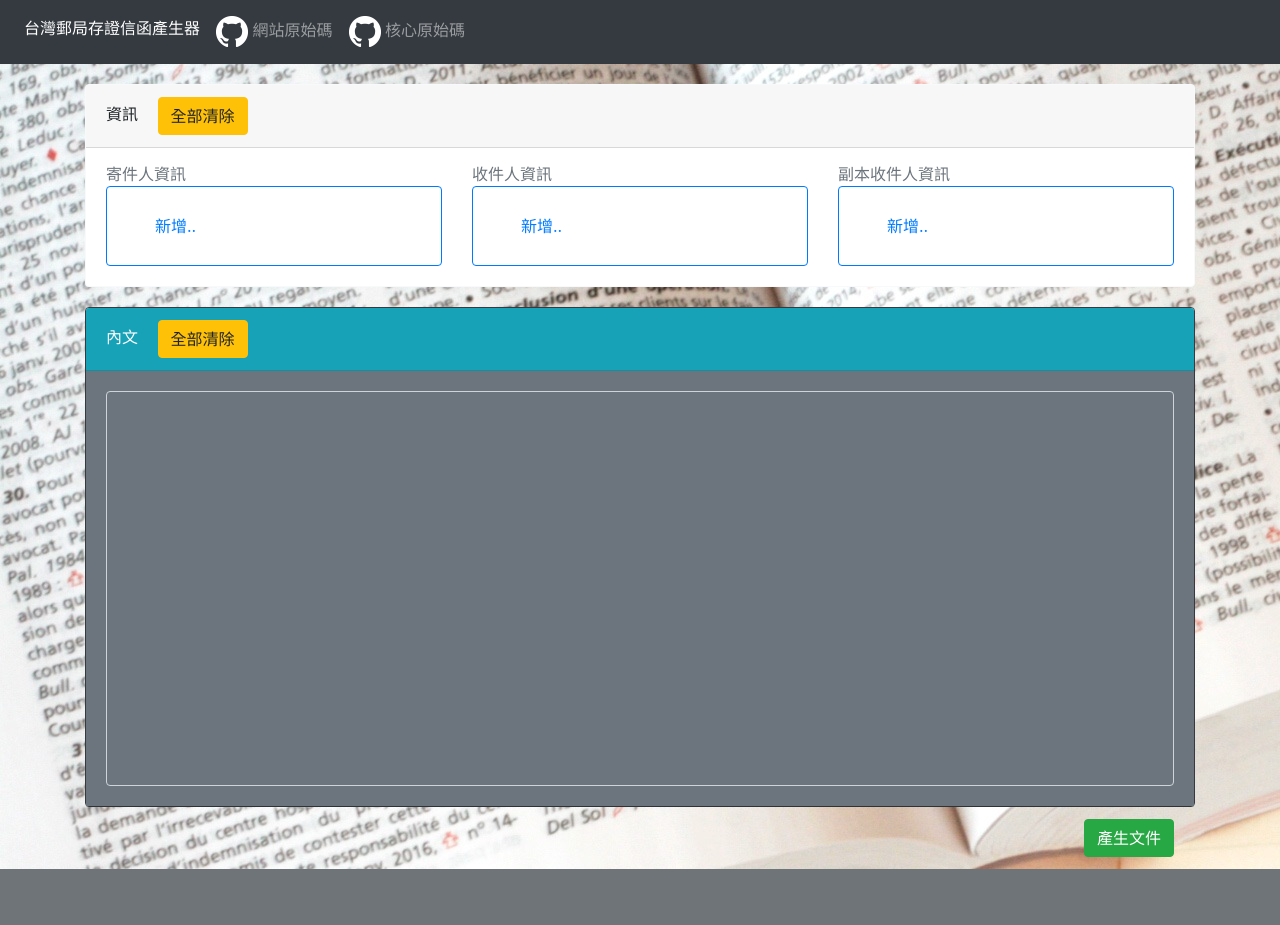
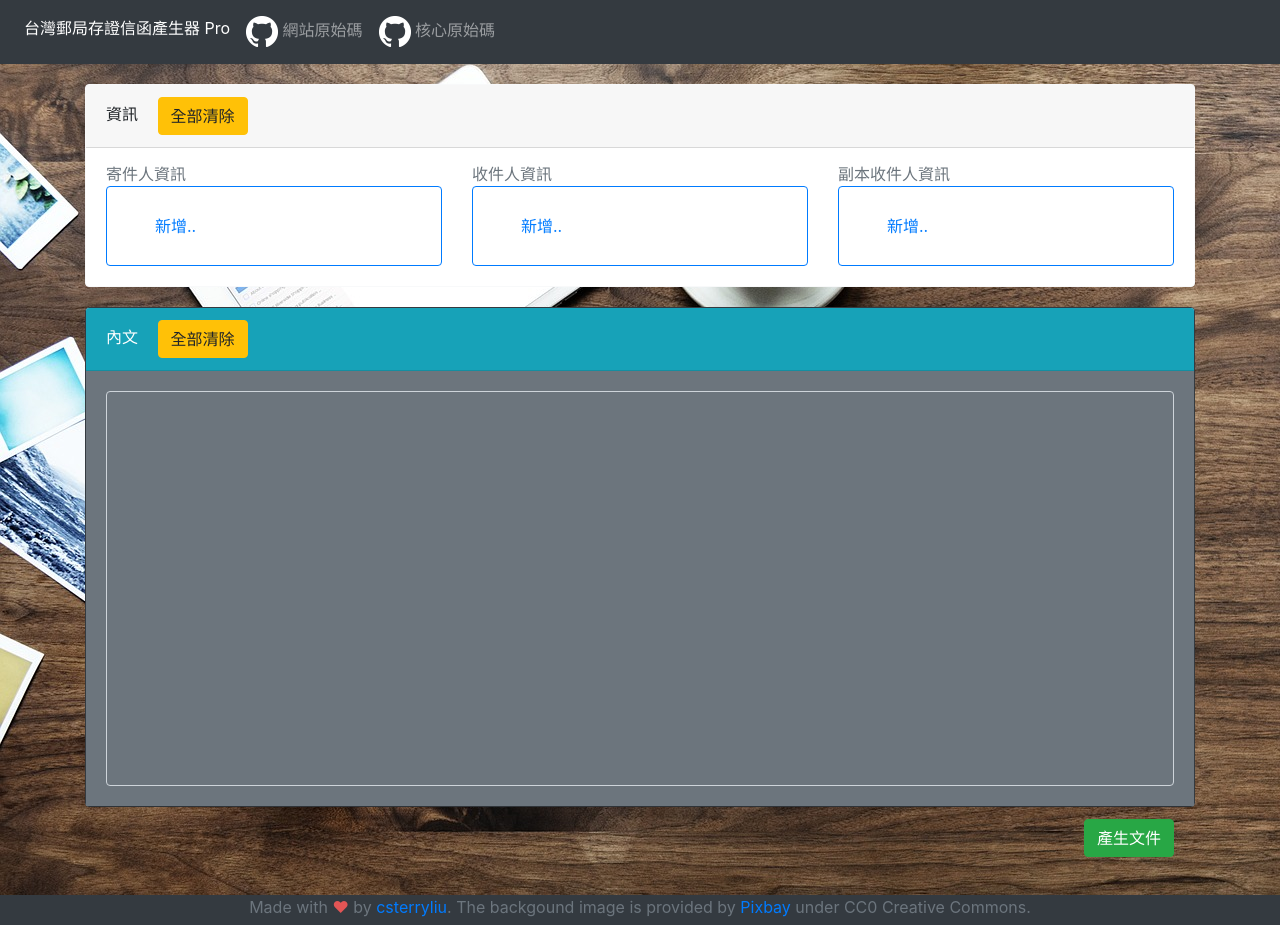
Before and after one commit to csterryliu/Legal-Attest-Letter-Generator-TW-Django, a Django app: page / in a window 1280 px wide. Before the commit the page ends 869 px from the top, so only its background shows below. Run offline with Django 3.2, Linux system fonts and the light colour scheme; some libraries are stand-ins or nearby versions.

Commit message:
Change background image and add footer

```diff
--- /dev/null
+++ b/lal_web/static/css/footer.css
@@ -0,0 +1,9 @@
+.footer {
+    width: 100%;
+    background-color:#343a40;
+    color: white;
+    text-align: center;
+    height: 30px;
+    position: relative;
+    margin-top: -12px;
+ }
--- a/lal_web/templates/main.html
+++ b/lal_web/templates/main.html
@@ -1,11 +1,12 @@
 <!DOCTYPE html>
 <html lang="zh-Hant-TW">
     <head>
-        <title>台灣郵局存證信函產生器</title>
+        <title>台灣郵局存證信函產生器 Pro</title>
         <meta charset="utf-8">
         <meta name="viewport" content="width=device-width, initial-scale=1">
         <script src="/static/third-party/jquery-3.3.1.min.js"></script>
         <link rel="stylesheet" href="/static/third-party/bootstrap/css/bootstrap.min.css">
+        <link rel="stylesheet" href="/static/css/footer.css">
         <script src="/static/third-party/bootstrap/js/bootstrap.min.js"></script>
 
         <!-- custom js -->
@@ -13,11 +14,11 @@
         <script src="/static/js/controls.js"></script>
     </head>
 
-    <body background="/static/img/study.jpg">
+    <body background="/static/img/coffee.jpg">
         <nav class="navbar navbar-expand-sm bg-dark navbar-dark">
             <ul class="navbar-nav">
                 <li class="nav-item active">
-                    <a class="nav-link" href="#">台灣郵局存證信函產生器</a>
+                    <a class="nav-link" href="#">台灣郵局存證信函產生器 Pro</a>
                 </li>
                 <li class=nav-item>
                     <a class="nav-link" href="https://github.com/csterryliu/Legal-Attest-Letter-Generator-TW-Django">
@@ -33,7 +34,7 @@
         </nav>
 
 
-        <div class="container" style="padding-top:20px">
+        <div class="container" style="padding-top:20px;padding-bottom: 100px">
             <div class="card border-light">
                 <div class="card-header">
                     資訊
@@ -88,6 +89,13 @@
                     <button type="button" class="btn btn-success" style="float:right" onclick="generate_pdf()">產生文件</button>
                 </div>
             </div>
+        </div>
+
+        <div class="footer">
+                <div class="container">
+                  <span class="text-muted">Made with <span style="color: #e25555;">&#9829;</span> by <a target="_blank" href="https://github.com/csterryliu">csterryliu</a>.</span>
+                  <span class="text-muted">The backgound image is provided by <a target="_blank" href="https://pixabay.com/photo-3271749/">Pixbay</a> under CC0 Creative Commons.</span>
+                </div>
         </div>
 
         {% csrf_token %}
```
Also changed, not shown: lal_web/static/img/coffee.jpg (added), lal_web/static/img/study.jpg (deleted).
